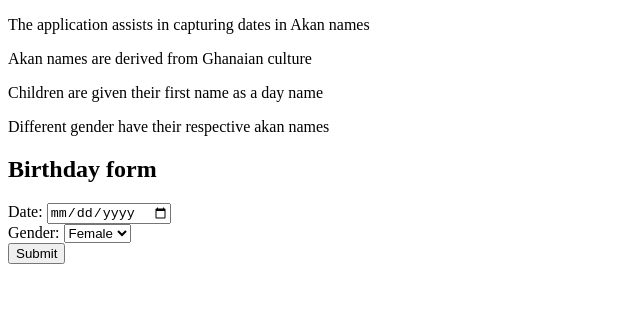
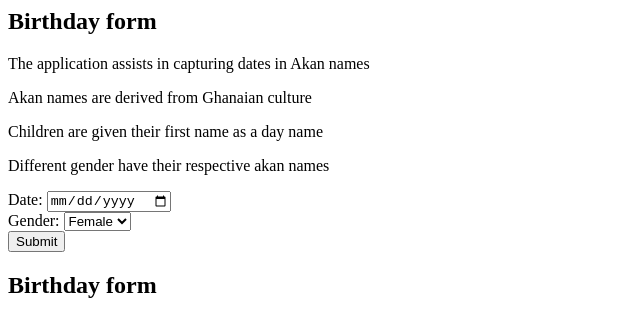
Before and after one commit to mbuguap928/ip-2, a plain HTML site: page index.html in a window 1280 px wide. Shown: the whole page, without its empty margins (0-640 px from the left). Drawn offline with Linux system fonts and the light colour scheme.

Commit message:
modified index.html

```diff
--- a/index.html
+++ b/index.html
@@ -1,4 +1,4 @@
-<!DOCTYPE html>
+
 <html lang="en" dir="ltr">
 
   <head>
@@ -8,13 +8,17 @@
   </head>
 
   <body>
+      <h2>Birthday form</h2>
     <p>The application assists in capturing dates in Akan names</p>
     <p>Akan names are derived from Ghanaian culture</p>
     <p>Children are given their first name as a day name</p>
     <p>Different gender have their respective akan names</p>
     <div class="container">
-      <h2>Birthday form</h2>
-      <form action="#">
+
+
+    </div>
+    <div class="container">
+    <form action="#">
         <div class="form-group">
           <label for="date">Date:</label>
           <input type="date" class="form-control" id="date" placeholder="Enter date" name="date">
@@ -30,6 +34,18 @@
         <button type="submit" class="btn btn-primary">Submit</button>
       </form>
     </div>
+<script src="javascript/javascript.js" charset="utf-8"></script>
+<div class="jumbotron">
+  <div class="container">
+    <h2>Birthday form</h2>
+
+  </div>
+
+
+
+</div>
+
+
 
 
   </body>
```
